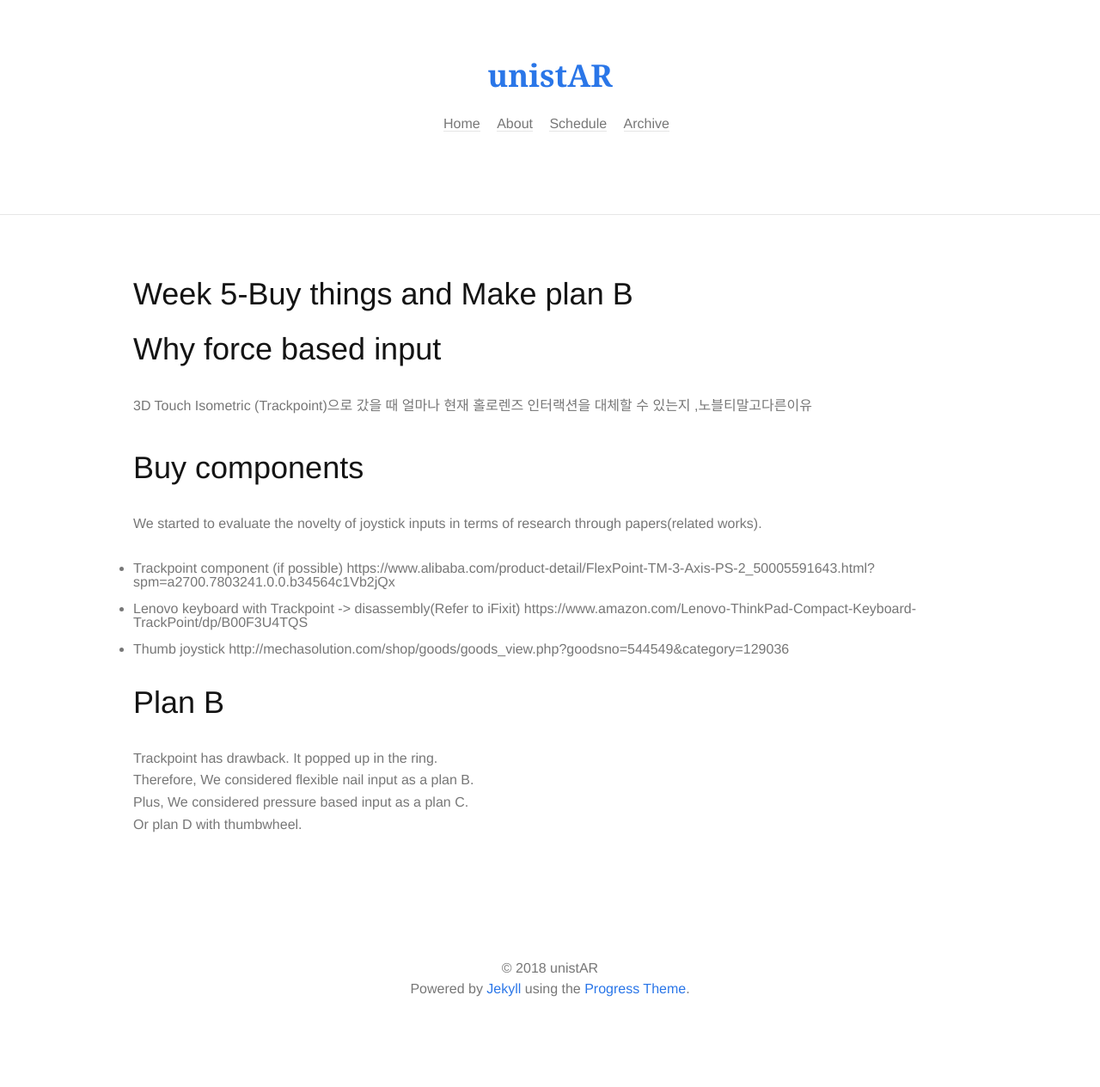
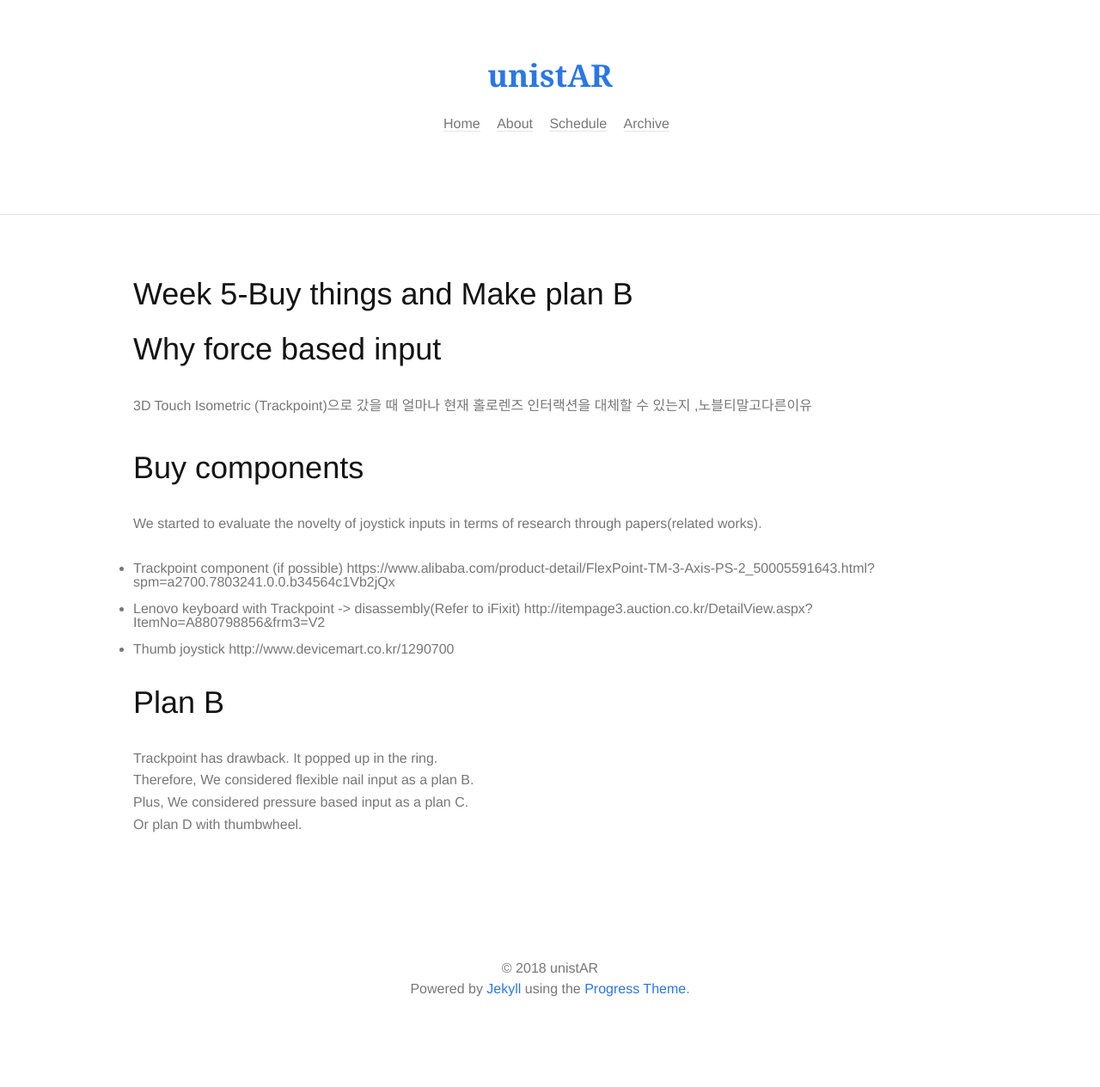
Before and after one commit to unist-AR/unist-AR.github.io, a Jekyll site: the page built from _posts/2018-04-13-Week-5.md, in a window 1280 px wide. Shown: the whole page at 86% size. Built offline with Jekyll 4.4.1, drawn with Linux system fonts in a browser that asks for light colours; some web fonts are replaced; some of the changed lines change nothing that is shown.

Commit message:
Update 2018-04-13-Week-5.md

```diff
--- a/_posts/2018-04-13-Week-5.md
+++ b/_posts/2018-04-13-Week-5.md
@@ -14,9 +14,9 @@ We started to evaluate the novelty of joystick inputs in terms of research throu
 1. Trackpoint component (if possible)
 https://www.alibaba.com/product-detail/FlexPoint-TM-3-Axis-PS-2_50005591643.html?spm=a2700.7803241.0.0.b34564c1Vb2jQx
 2. Lenovo keyboard with Trackpoint -> disassembly(Refer to iFixit)
-https://www.amazon.com/Lenovo-ThinkPad-Compact-Keyboard-TrackPoint/dp/B00F3U4TQS
+http://itempage3.auction.co.kr/DetailView.aspx?ItemNo=A880798856&frm3=V2
 3. Thumb joystick
-http://mechasolution.com/shop/goods/goods_view.php?goodsno=544549&category=129036
+http://www.devicemart.co.kr/1290700
 
 # Plan B
 Trackpoint has drawback. It popped up in the ring.<br>
```
